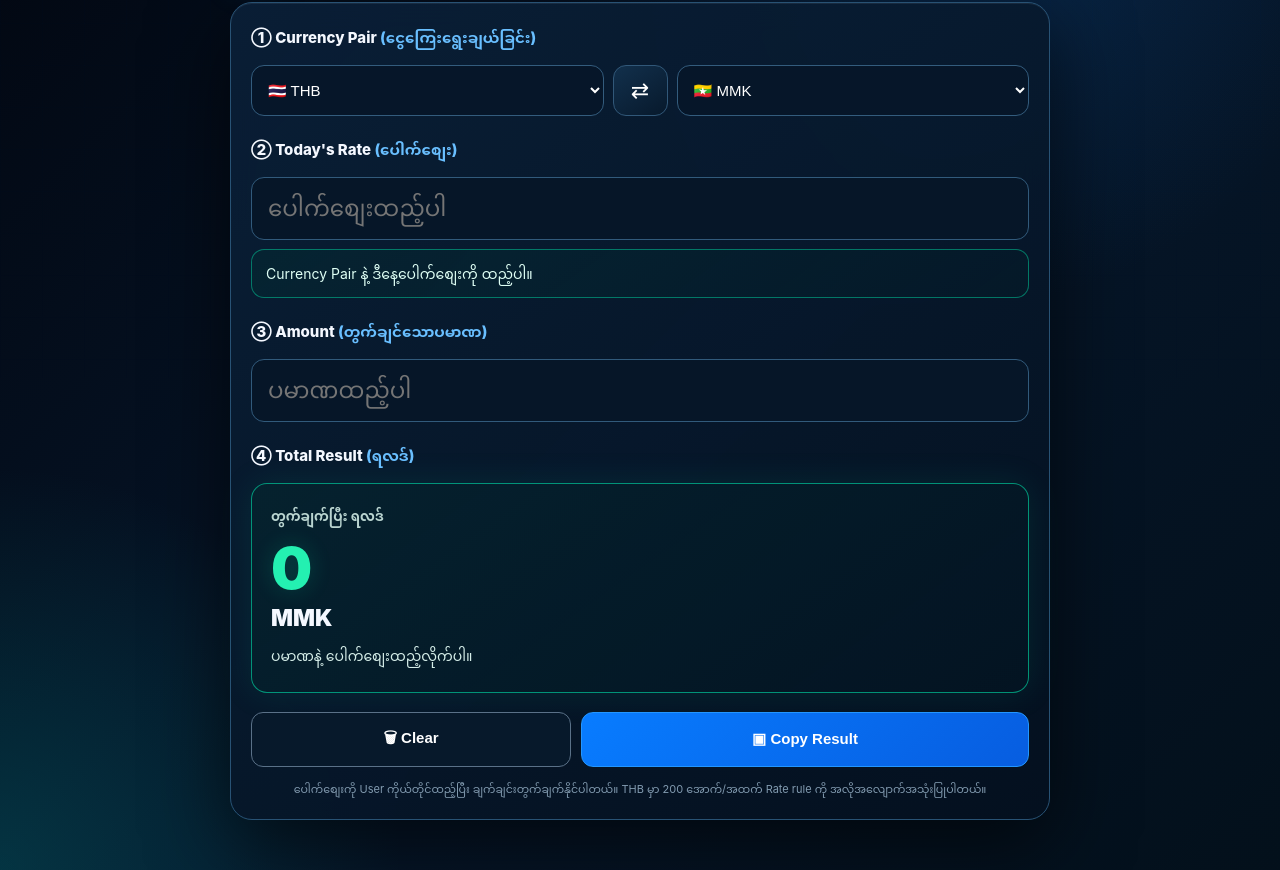
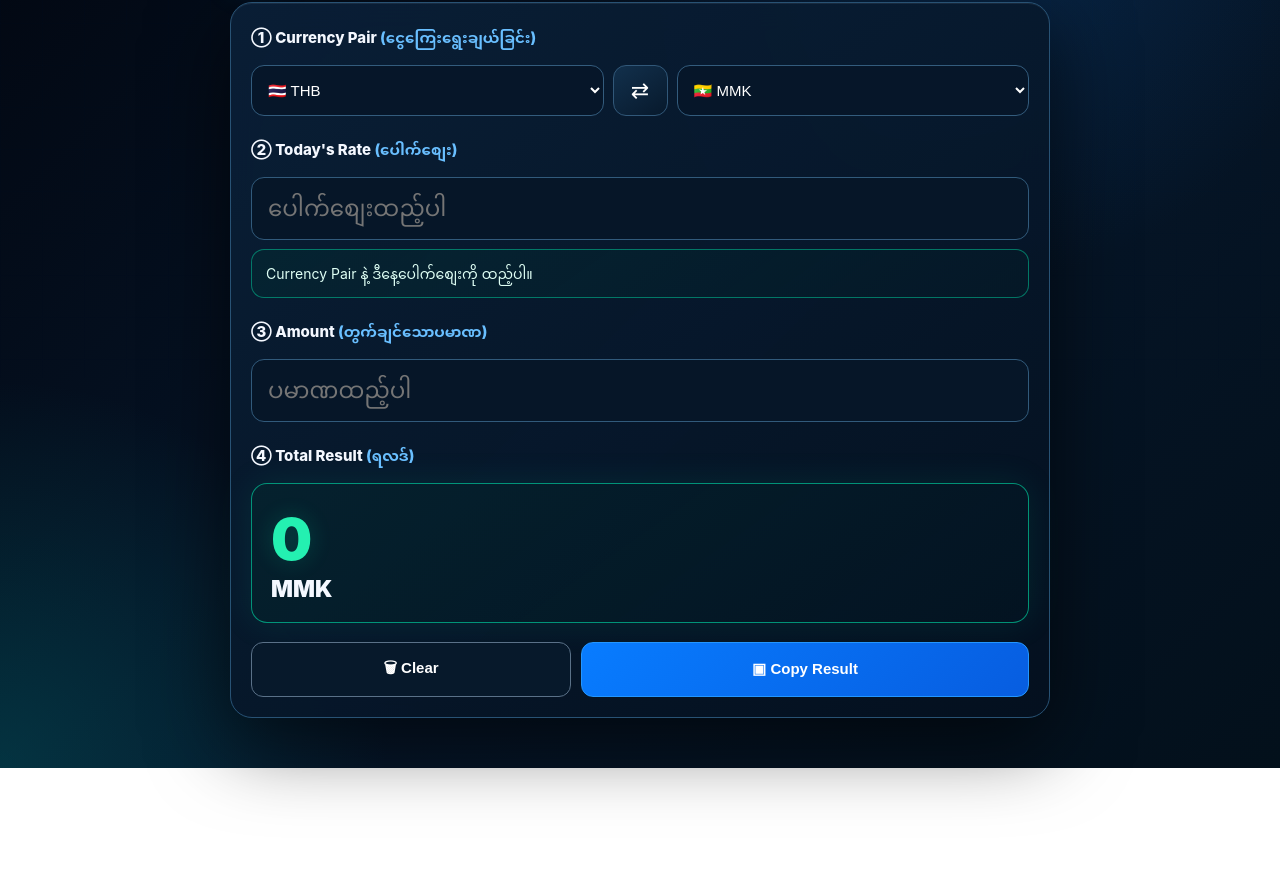
Before and after one commit to larry-ux366/currency-calculator, a plain HTML site: page index.html in a window 1280 px wide. Shown: the part 103-973 px from the top of the page. After the commit the page ends 871 px from the top, so only its background shows below. Drawn offline with Linux system fonts and the light colour scheme.

Commit message:
Show only total result

```diff
--- a/index.html
+++ b/index.html
@@ -33,9 +33,9 @@ body:before{content:"";position:fixed;inset:0;pointer-events:none;opacity:.2;bac
 </div></section>
 <section class="section"><div class="label">② Today's Rate <span>(ပေါက်စျေး)</span></div><input id="rate" class="input" inputmode="decimal" placeholder="ပေါက်စျေးထည့်ပါ"><div class="hint" id="hint">Currency Pair နဲ့ ဒီနေ့ပေါက်စျေးကို ထည့်ပါ။</div></section>
 <section class="section"><div class="label">③ Amount <span>(တွက်ချင်သောပမာဏ)</span></div><input id="amount" class="input" inputmode="decimal" placeholder="ပမာဏထည့်ပါ"></section>
-<section class="section"><div class="label">④ Total Result <span>(ရလဒ်)</span></div><div class="result"><small>တွက်ချက်ပြီး ရလဒ်</small><div class="num" id="result">0</div><div class="unit" id="unit">MMK</div><div class="formula" id="formula">ပမာဏနဲ့ ပေါက်စျေးထည့်လိုက်ပါ။</div></div></section>
+<section class="section"><div class="label">④ Total Result <span>(ရလဒ်)</span></div><div class="result"><div class="num" id="result">0</div><div class="unit" id="unit">MMK</div><div class="formula" id="formula" style="display:none"></div></div></section>
 <div class="actions"><button class="btn" id="clear">🗑 Clear</button><button class="btn primary" id="copy">▣ Copy Result</button></div>
-<div class="small-note">ပေါက်စျေးကို User ကိုယ်တိုင်ထည့်ပြီး ချက်ချင်းတွက်ချက်နိုင်ပါတယ်။ THB မှာ 200 အောက်/အထက် Rate rule ကို အလိုအလျောက်အသုံးပြုပါတယ်။</div>
+
 </main>
 </div>
 <script>
@@ -63,7 +63,7 @@ function calc(){
   if(f==='THB'&&t==='CNY'){res=a*r;formula=fmt(a)+' THB × '+fmt(r)+' = '+fmt(res)+' CNY'}
   if(f==='CNY'&&t==='THB'){res=a/r;formula=fmt(a)+' CNY ÷ '+fmt(r)+' = '+fmt(res)+' THB'}
  }
- $('result').textContent=fmt(res||0);$('formula').textContent=formula||'ပမာဏနဲ့ ပေါက်စျေးထည့်လိုက်ပါ။';
+ $('result').textContent=fmt(res||0);
 }
 function clean(e){let v=raw(e.target.value).replace(/[^0-9.]/g,'');let p=v.split('.');if(p.length>2)v=p.shift()+'.'+p.join('');p=v.split('.');if(p[0])p[0]=p[0].replace(/\B(?=(\d{3})+(?!\d))/g,',');e.target.value=p.join('.');calc()}
 [from,to].forEach(x=>x.addEventListener('change',calc));rate.addEventListener('input',clean);amount.addEventListener('input',clean);
```
